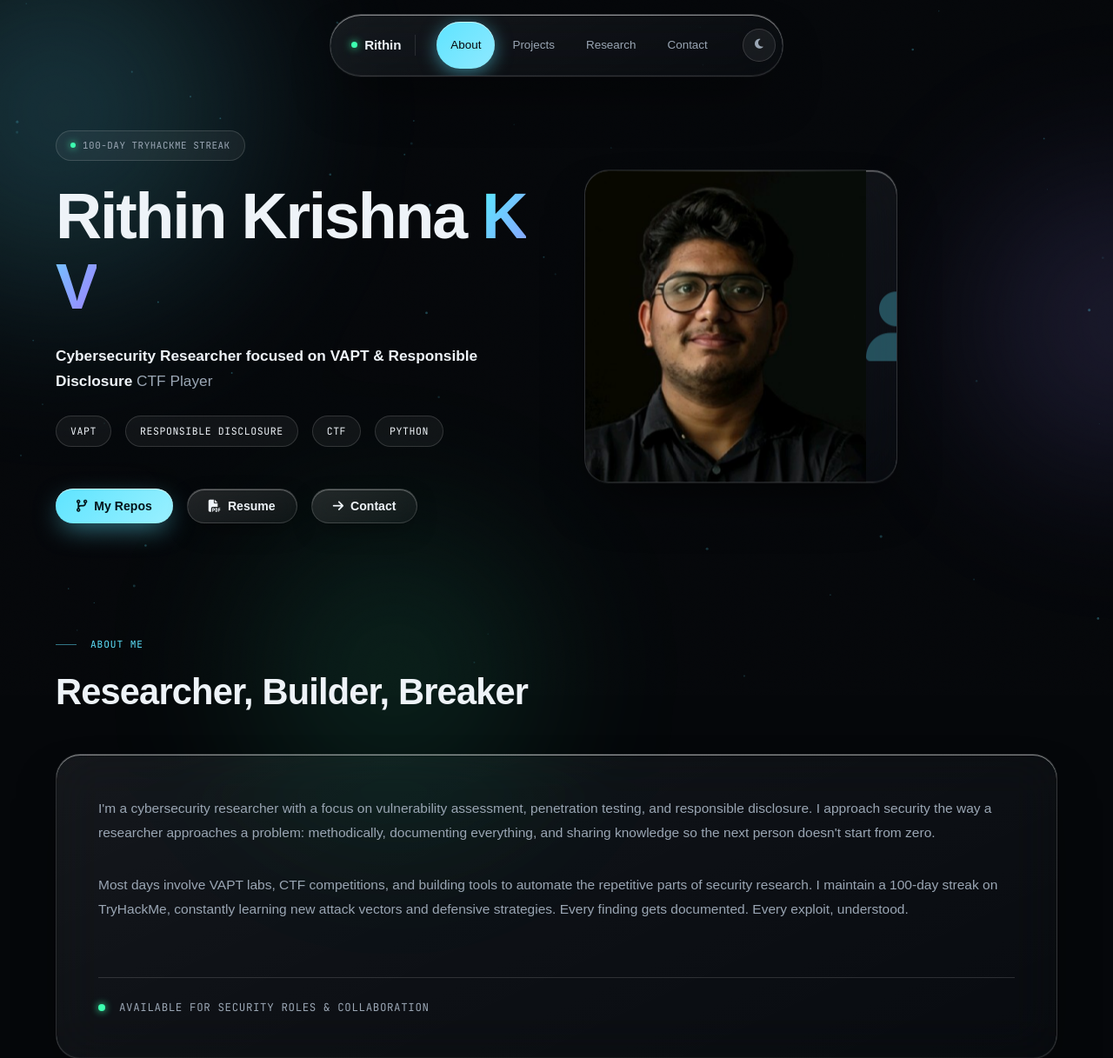
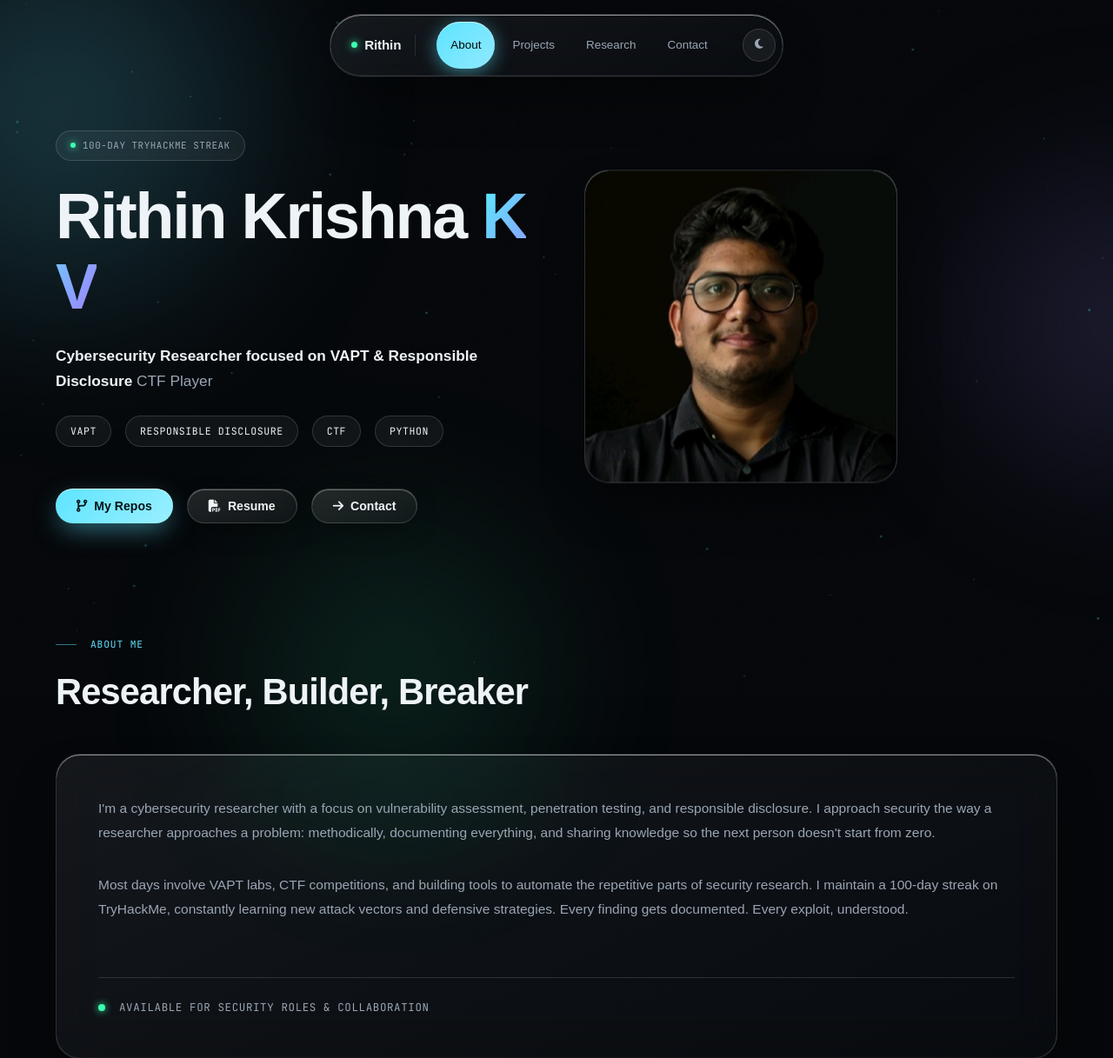
Before and after one commit to rithinkrishnakv/Portfolio, a Flask app: page / in a window 1280 px wide. Shown: the top 1217 px of the page at 87% size. Run offline with Flask 3, Linux system fonts and the light colour scheme; some web fonts are replaced.

Commit message:
Fix profile photo edge clipping

```diff
--- a/static/css/main.css
+++ b/static/css/main.css
@@ -604,6 +604,7 @@ html.light .btn-glass:hover {
   justify-content: center;
   overflow: hidden;
   animation: float 6s ease-in-out infinite;
+  isolation: isolate;
 }
 
 @keyframes float {
@@ -612,26 +613,21 @@ html.light .btn-glass:hover {
 }
 
 .profile-pic img {
+  position: absolute;
+  inset: 0;
   width: 100%;
   height: 100%;
   object-fit: cover;
+  object-position: center;
+  border-radius: var(--r-xl);
   opacity: 0;
   transition: opacity 0.6s ease;
+  z-index: 1;
 }
 
 .profile-pic img.loaded {
   opacity: 1;
 }
-
-.profile-pic-placeholder {
-  font-size: 5rem;
-  color: var(--cyan);
-  opacity: 0.3;
-  display: flex;
-  align-items: center;
-  justify-content: center;
-}
-
 /* ═══════════════════════════════════════════════════════
    SECTIONS & PROJECTS
    ═══════════════════════════════════════════════════════ */
```
